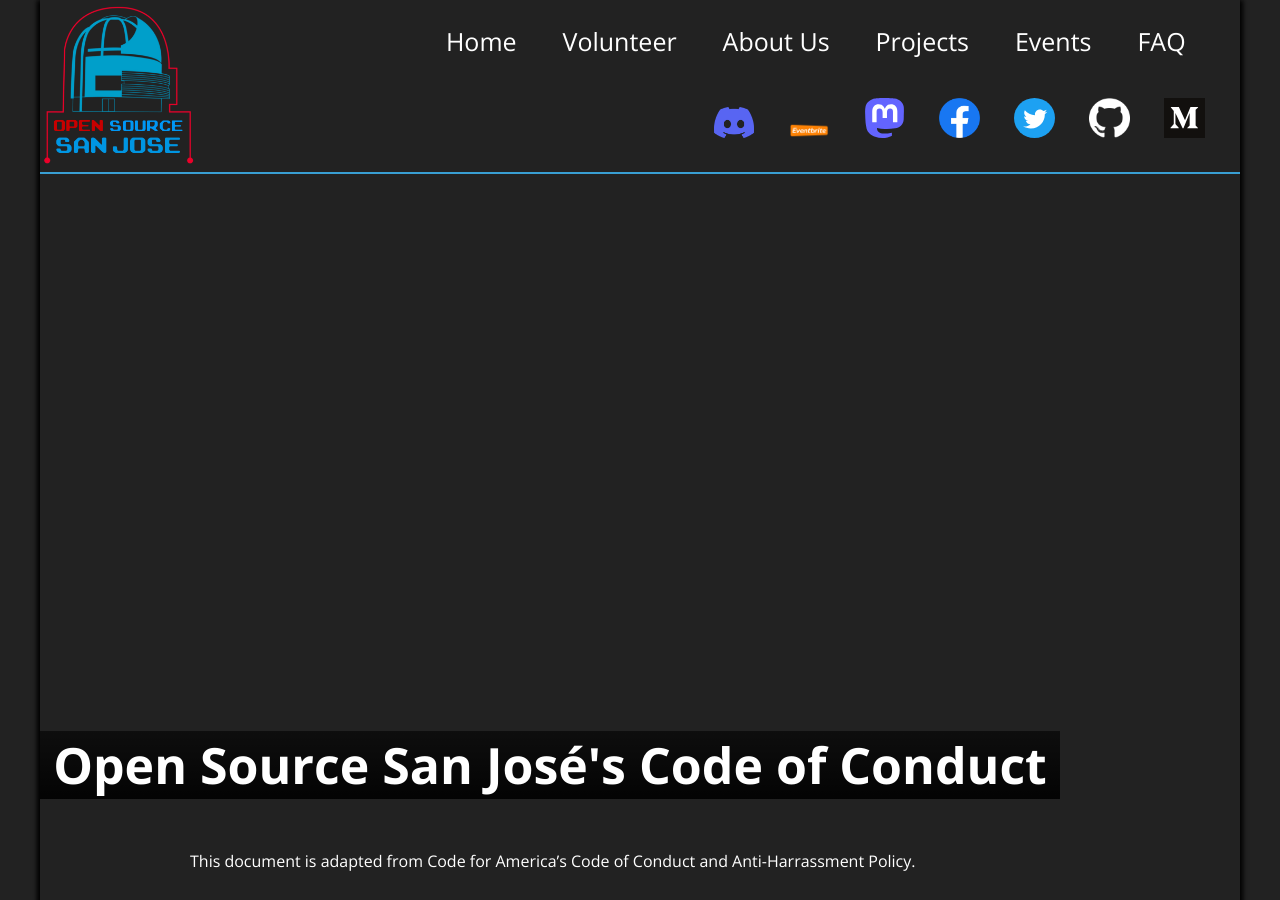
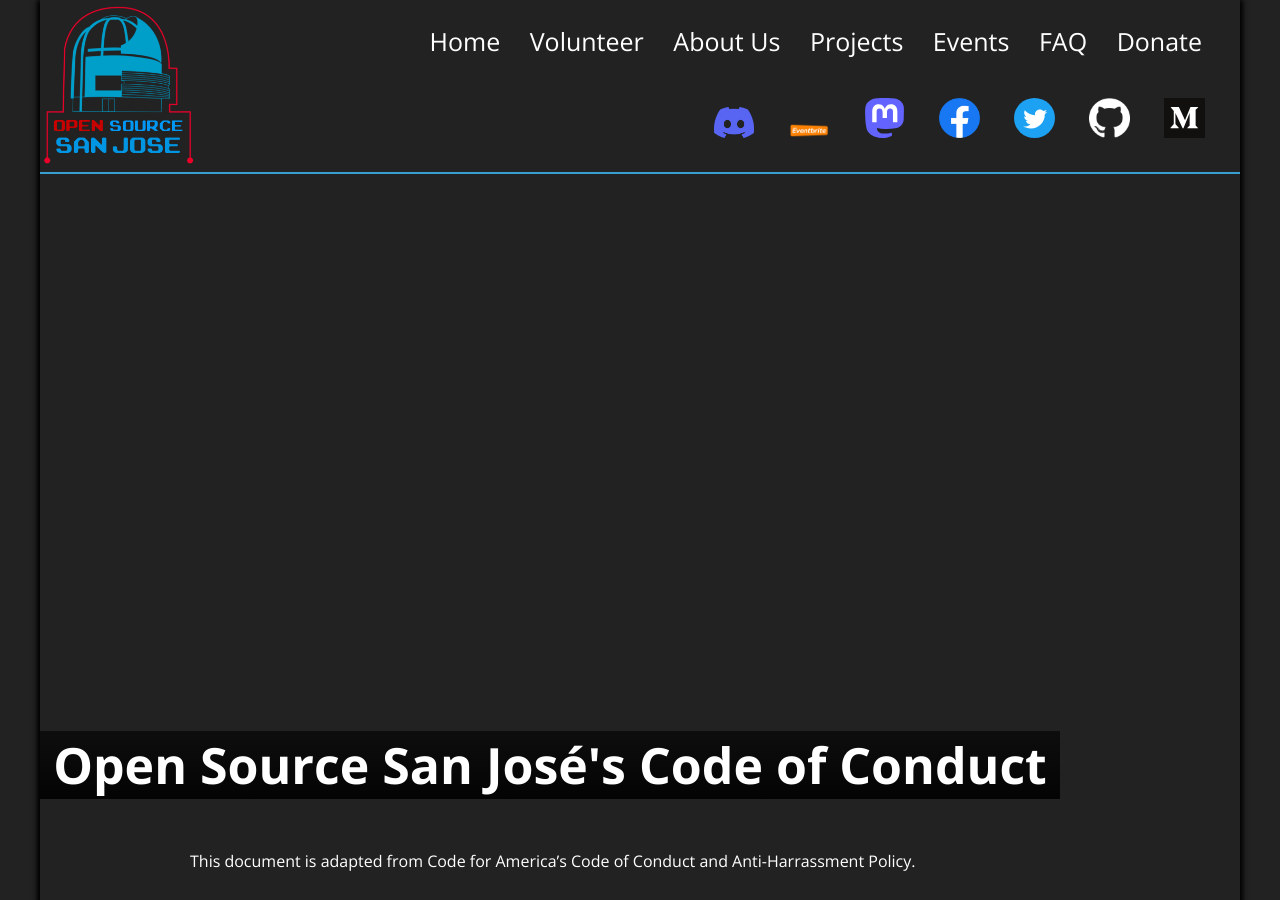
Before and after one commit to codeforsanjose/codeforsanjose.github.io, a Jekyll site: the page built from codeofconduct.html, in a window 1280 px wide and 900 px high. Built offline with Jekyll 4.4.1, drawn with Linux system fonts in a browser that asks for light colours; nearby versions of some CDN libraries.

Commit message:
[DO NOT MERGE] Donate Button (#123)
needs to run local, could not get it on my machine, me and ruby..... we
dont see "eye to eye" on things......

### :scroll: Description

- Describe the general shape of this PR (new feature? refactor? bug fix?
one-line change?)
<!--- Add your answer here -->

- Describe what changes are being made
<!--- Add your answer here -->

- Describe why these changes are being made
<!--- Add your answer here -->

- List the use cases and edge cases relevant to this PR
<!--- Add your answer here -->

- Describe how errors will be handled. How will we know if this code
breaks in production
<!--- Add your answer here -->

- Describe any external libraries/dependencies added or removed in this
PR
<!--- Add your answer here -->

- Describe any security risks are there regarding this change
<!--- Add your answer here -->

- Describe how you tested these changes
<!--- Add your answer here -->

- Link to relevant external documentation
<!--- Add your answer here -->
<!--- Example: API docs, architecture diagrams, MDN docs -->


--------------------------
### :clipboard: Mandatory Checklist

- [x] Example of a checked item (please remove when creating your Pull
Request)

- [ ] Linked to the Github Issues being addressed using the right
sidebar :arrow_right:
- [ ] Have you discussed these changes with the project leader(s)?
- [ ] Do all variable and function names communicate what they do?
- [ ] Were all the changes commented and / or documented?
- [ ] Is the PR the right size? (If the PR is too large to review, it
might be good to break it up into multiple PRs.)
- [ ] Does all work in progress, temporary, or debugger code have a TODO
comment with links to Github issues?
- [ ] *If you changed the user interface, did you add before and after
screenshots to below?*

--------------------------
### :framed_picture: Screenshots and Screen Recordings

#### Before
<!--- Add before screenshots here -->


#### After
<!--- Add after screenshots here -->


--------------------------
### :blue_book: Glossary
- PR = Pull Request

```diff
--- /dev/null
+++ b/_includes/donateButton.html
@@ -0,0 +1,3 @@
+<a href="https://www.paypal.com/donate/?hosted_button_id=RH4Y34HGQ535S" target="_blank">
+    Donate
+</a>
--- a/_includes/navigation.html
+++ b/_includes/navigation.html
@@ -5,3 +5,4 @@
 <!-- <a href="https://apply.codeforsanjose.org/donate"
   target="_blank" rel="noopener noref">Donate</a> -->
 <a href="./faq.html">FAQ</a>
+{% include donateButton.html %}
```
